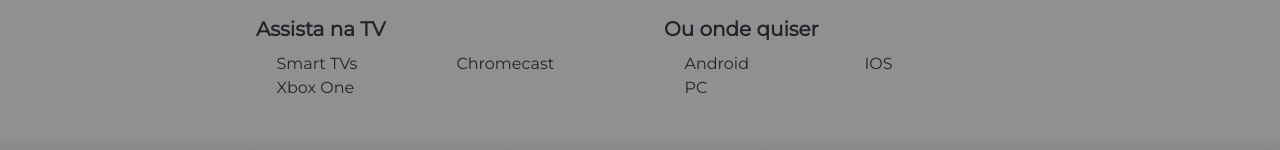
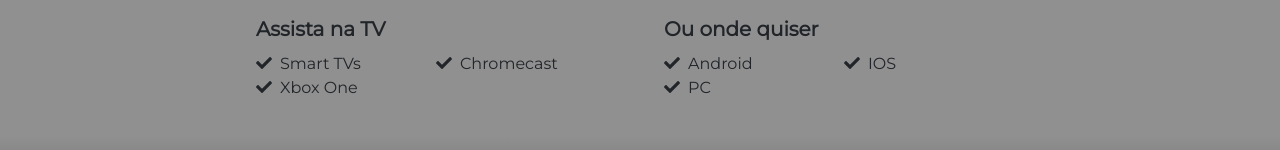
Before and after one commit to diegocatharino/telecine-challenge, a React (Create React App) app: page / in a window 1280 px wide. Shown: the part 1439-1589 px from the top of the page. Built offline with nearby package versions, Linux system fonts and the light colour scheme.

Commit message:
ajuste fino no css

```diff
--- a/src/App.scss
+++ b/src/App.scss
@@ -58,7 +58,7 @@ body .btnPrimario:hover{
 				position: absolute;
 				z-index: -1;
 				left: 0;
-				opacity: 0.6;
+				opacity: 0.7;
 				top: 0;
 				content: "";
 			}
@@ -76,6 +76,8 @@ body .btnPrimario:hover{
 				z-index: -2;
 				left: 0;
 				top: 0;
+				-webkit-filter: saturate(0.7);
+				filter: saturate(0.7);
 			}
 		}
 		.content{
@@ -267,12 +269,15 @@ body .btnPrimario:hover{
 						width: 50%;
 						display: inline-block;
 						padding: 0;
-						&:before{
-						    content: "\f00c";
-							display: inline;
+						svg{
 							margin-right: 8px;
-							font-family: "FontAwesome";
 						}
+						// &:before{
+						//     content: "\f00c";
+						// 	display: inline;
+						// 	margin-right: 8px;
+						// 	font-family: "FontAwesome";
+						// }
 					}
 				}
 			}
--- a/src/index.js
+++ b/src/index.js
@@ -3,10 +3,10 @@ import ReactDOM from "react-dom";
 import App from "./App";
 import 'bootstrap/dist/css/bootstrap.css';
 import { library } from '@fortawesome/fontawesome-svg-core'
-import { FontAwesomeIcon } from '@fortawesome/react-fontawesome'
-import { faArrowRight, faEye } from '@fortawesome/free-solid-svg-icons'
+import { FontAwesomeIcon } from '@fortawesome/react-fontawesome';
+import { faArrowRight, faEye, faCheck } from '@fortawesome/free-solid-svg-icons'
 
-library.add(faArrowRight, faEye)
+library.add(faArrowRight, faEye, faCheck)
 
 ReactDOM.render(
   <App />,
--- a/src/view/Details.js
+++ b/src/view/Details.js
@@ -1,4 +1,5 @@
 import React, { Component } from "react";
+import { FontAwesomeIcon } from '@fortawesome/react-fontawesome';
 import details1 from '../img/details-1.jpg';
 import details2 from '../img/details-2.jpg';
 
@@ -14,18 +15,18 @@ class Details extends Component {
               <img src={details1} />
               <span className="titleListagem">Assista na TV</span>
               <ul className="topics">
-                <li>Smart TVs</li>
-                <li>Chromecast</li>
-                <li>Xbox One</li>
+                <li><FontAwesomeIcon icon="check" />Smart TVs</li>
+                <li><FontAwesomeIcon icon="check" />Chromecast</li>
+                <li><FontAwesomeIcon icon="check" />Xbox One</li>
               </ul>
             </li>
             <li>
               <img src={details2} />
               <span className="titleListagem">Ou onde quiser</span>
               <ul className="topics">
-                <li>Android</li>
-                <li>IOS</li>
-                <li>PC</li>
+                <li><FontAwesomeIcon icon="check" />Android</li>
+                <li><FontAwesomeIcon icon="check" />IOS</li>
+                <li><FontAwesomeIcon icon="check" />PC</li>
               </ul>
             </li>
           </ul>
```
Also changed, not shown: 1 other file (tests, documents, lock files or other folders).
